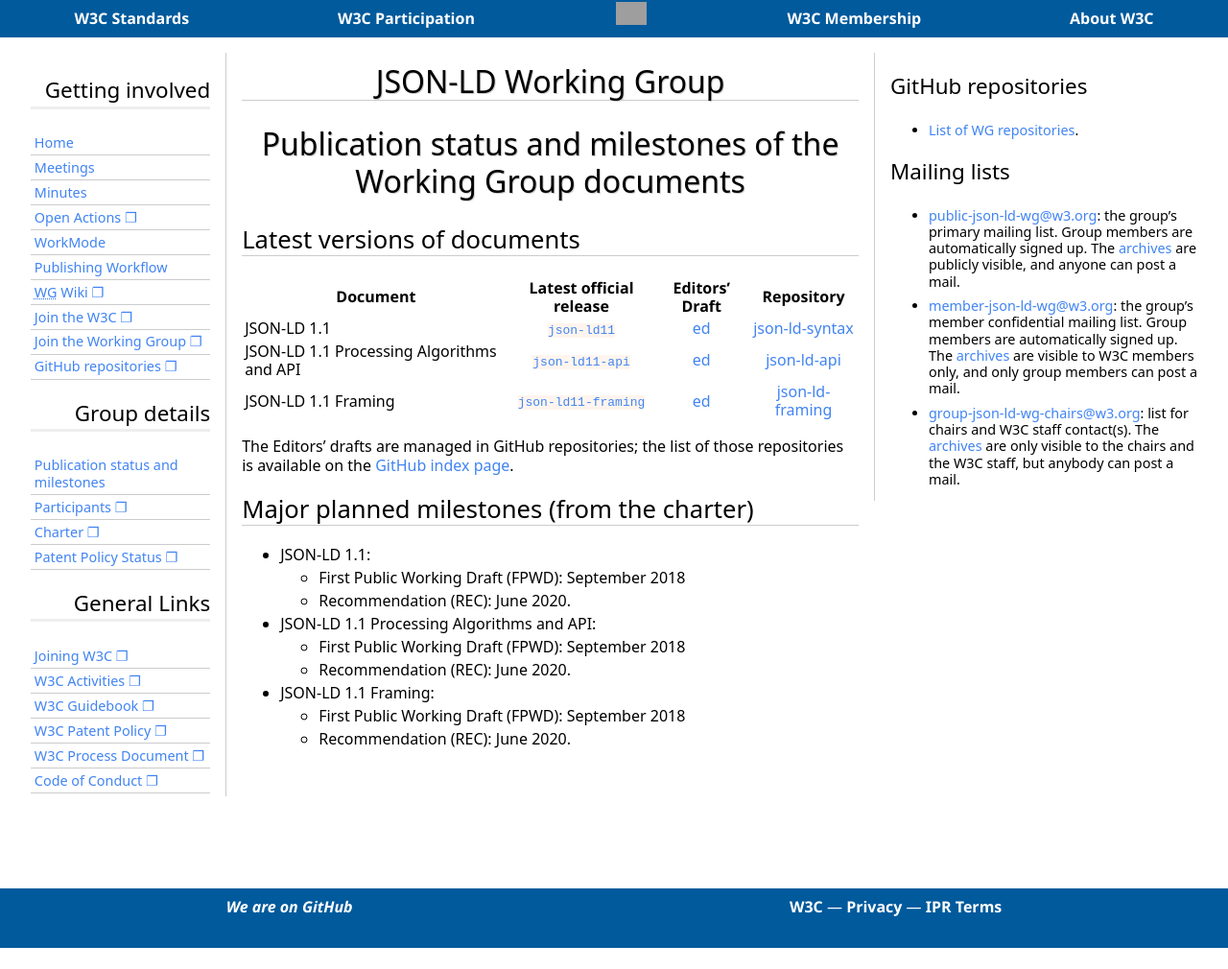
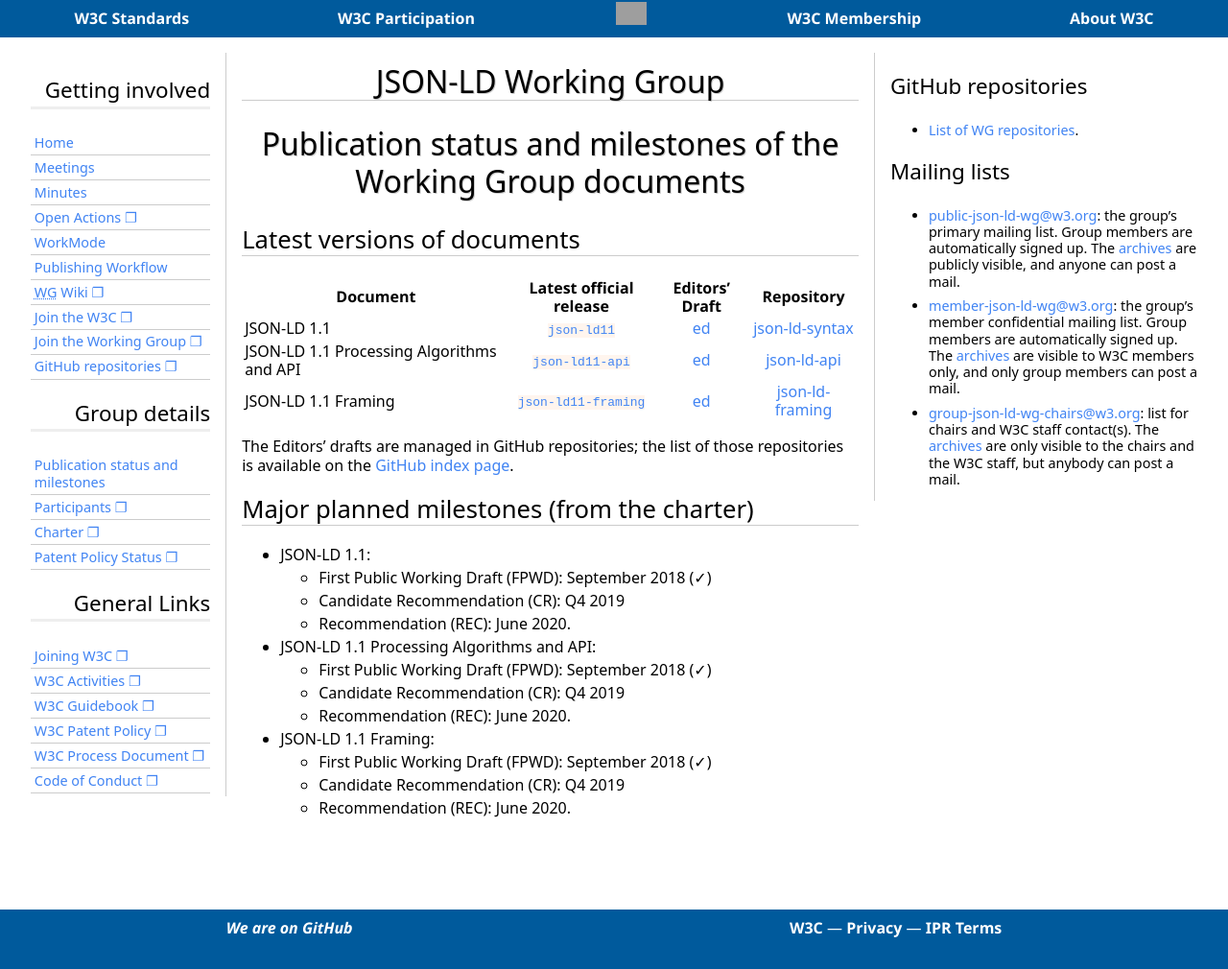
Before and after one commit to w3c/json-ld-wg, a Jekyll site: the page built from PublStatus.md, in a window 1280 px wide. Shown: the whole page at 96% size. Built offline with Jekyll 4.4.1, drawn with Linux system fonts in a browser that asks for light colours; some web fonts are replaced; our own code applies the rules of GitHub Pages for plain Markdown files; before the commit the page ends 988 px from its top, so only the background shows below that; grey boxes are pictures that could not be loaded.

Commit message:
PublStatus update

```diff
--- a/PublStatus.md
+++ b/PublStatus.md
@@ -9,7 +9,7 @@ layout: default
 
 | Document | Latest official release | Editors’ Draft | Repository |
 |----------|:-----------------------:|:--------------:|:----------:|
-| JSON-LD 1.1                             | [`json-ld11`](https://www.w3.org/TR/json-ld11/) | [ed](https://w3c.github.io/json-ld-syntax/)              | [json-ld-syntax](https://github.com/w3c/json-ld-syntax/)                  |
+| JSON-LD 1.1  | [`json-ld11`](https://www.w3.org/TR/json-ld11/) | [ed](https://w3c.github.io/json-ld-syntax/) | [json-ld-syntax](https://github.com/w3c/json-ld-syntax/)                  |
 | JSON-LD 1.1 Processing Algorithms and API  | [`json-ld11-api`](https://www.w3.org/TR/json-ld11-api/) | [ed](https://w3c.github.io/json-ld-api/)          | [json-ld-api](https://github.com/w3c/json-ld-api/)          |
 | JSON-LD 1.1 Framing                    | [`json-ld11-framing`](https://www.w3.org/TR/json-ld11-framing/) | [ed](https://w3c.github.io/json-ld-framing/)          | [json-ld-framing](https://github.com/w3c/json-ld-framing/)                |
 {: .zebra}
@@ -21,11 +21,14 @@ The Editors’ drafts are managed in GitHub repositories; the list of those repo
 ## Major planned milestones (from the charter)
 
 * JSON-LD 1.1:
-    * First Public Working Draft (FPWD): September 2018
+    * First Public Working Draft (FPWD): September 2018 (✓)
+    * Candidate Recommendation (CR): Q4 2019
     * Recommendation (REC): June 2020.
 * JSON-LD 1.1 Processing Algorithms and API:
-    * First Public Working Draft (FPWD): September 2018
+    * First Public Working Draft (FPWD): September 2018 (✓)
+    * Candidate Recommendation (CR): Q4 2019
     * Recommendation (REC): June 2020.
 * JSON-LD 1.1 Framing:
-    * First Public Working Draft (FPWD): September 2018
+    * First Public Working Draft (FPWD): September 2018 (✓)
+    * Candidate Recommendation (CR): Q4 2019
     * Recommendation (REC): June 2020.
```
